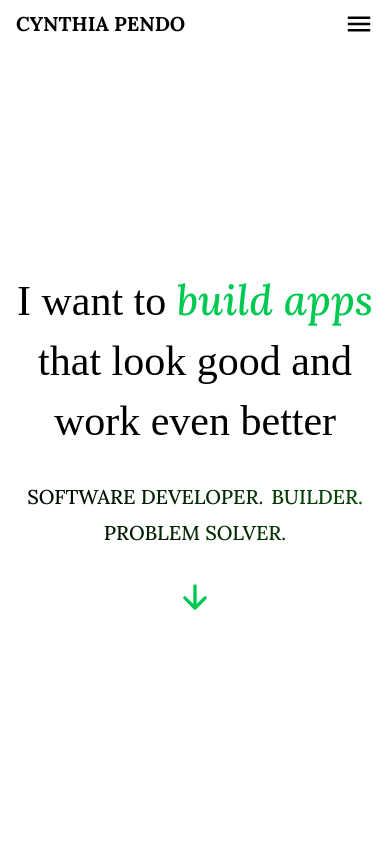
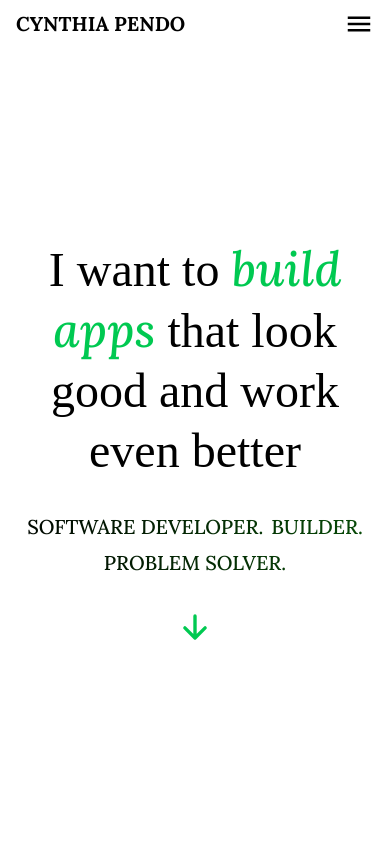
Before and after one commit to cpendo/portfolio, a React (Vite) app: page / in a window 390 px wide. Shown: the top 844 px of the page. Built offline with nearby package versions, Linux system fonts and the light colour scheme; a web font is replaced by a local one.

Commit message:
refactor(hero): increase mobile font size for h1

```diff
--- a/src/pages/home/sections/Hero.jsx
+++ b/src/pages/home/sections/Hero.jsx
@@ -4,7 +4,7 @@ const Hero = () => {
   return (
     <section className="w-full h-screen flex" id="home">
       <div className="w-full h-full mt-5 sm:mt-12 flex flex-col justify-center items-center gap-8 sm:gap-10 text-center">
-        <h1 className="w-full lg:max-w-6xl font-headings leading-15 md:leading-20 lg:leading-28 text-[42px] sm:text-6xl md:text-7xl lg:text-8xl">
+        <h1 className="w-full lg:max-w-6xl font-headings leading-15 md:leading-20 lg:leading-28 text-5xl sm:text-6xl md:text-7xl lg:text-8xl">
           I want to{" "}
           <span className="font-body font-medium italic text-green-500">
             build apps
```
